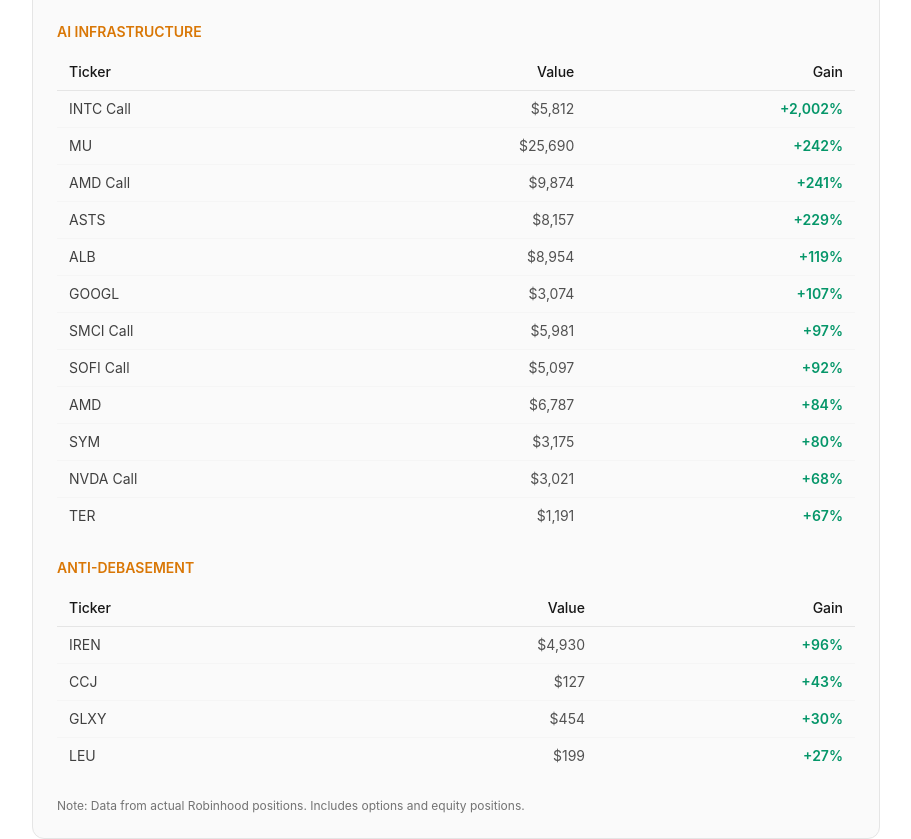
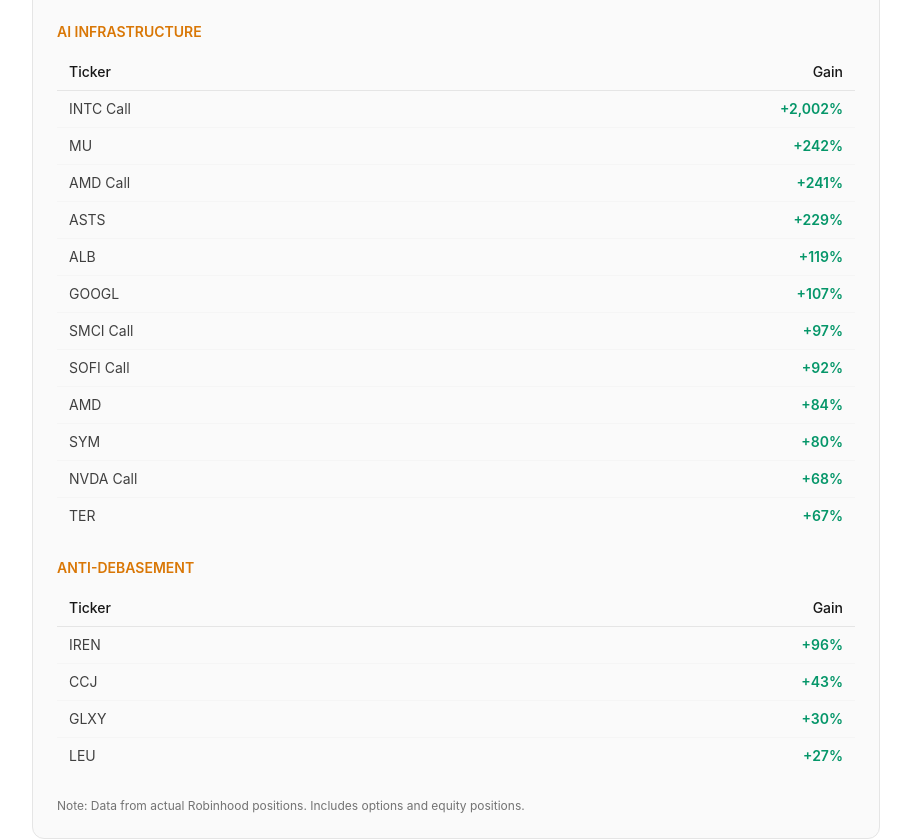
Before and after one commit to DogginitAN/andrewdavidnolan.com, a Next.js app: page /builder-mode in a window 1280 px wide. Shown: the part 1320-2159 px from the top of the page, without its empty margins (184-1095 px from the left). Built offline with nearby package versions, Linux system fonts and the light colour scheme; a web font is replaced by a local one.

Commit message:
Remove value column from holdings tables, show only tickers and gains

```diff
--- a/app/builder-mode/page.tsx
+++ b/app/builder-mode/page.tsx
@@ -81,69 +81,56 @@
                 <thead>
                   <tr className="border-b border-neutral-200 dark:border-neutral-800">
                     <th className="text-left py-2 px-3 font-medium">Ticker</th>
-                    <th className="text-right py-2 px-3 font-medium">Value</th>
                     <th className="text-right py-2 px-3 font-medium">Gain</th>
                   </tr>
                 </thead>
                 <tbody>
                   <tr className="border-b border-neutral-100 dark:border-neutral-900">
                     <td className="py-2 px-3 text-neutral-700 dark:text-neutral-300">INTC Call</td>
-                    <td className="py-2 px-3 text-right text-neutral-600 dark:text-neutral-400">$5,812</td>
                     <td className="py-2 px-3 text-right text-emerald-600 dark:text-emerald-500 font-semibold">+2,002%</td>
                   </tr>
                   <tr className="border-b border-neutral-100 dark:border-neutral-900">
                     <td className="py-2 px-3 text-neutral-700 dark:text-neutral-300">MU</td>
-                    <td className="py-2 px-3 text-right text-neutral-600 dark:text-neutral-400">$25,690</td>
                     <td className="py-2 px-3 text-right text-emerald-600 dark:text-emerald-500 font-semibold">+242%</td>
                   </tr>
                   <tr className="border-b border-neutral-100 dark:border-neutral-900">
                     <td className="py-2 px-3 text-neutral-700 dark:text-neutral-300">AMD Call</td>
-                    <td className="py-2 px-3 text-right text-neutral-600 dark:text-neutral-400">$9,874</td>
                     <td className="py-2 px-3 text-right text-emerald-600 dark:text-emerald-500 font-semibold">+241%</td>
                   </tr>
                   <tr className="border-b border-neutral-100 dark:border-neutral-900">
                     <td className="py-2 px-3 text-neutral-700 dark:text-neutral-300">ASTS</td>
-                    <td className="py-2 px-3 text-right text-neutral-600 dark:text-neutral-400">$8,157</td>
                     <td className="py-2 px-3 text-right text-emerald-600 dark:text-emerald-500 font-semibold">+229%</td>
                   </tr>
                   <tr className="border-b border-neutral-100 dark:border-neutral-900">
                     <td className="py-2 px-3 text-neutral-700 dark:text-neutral-300">ALB</td>
-                    <td className="py-2 px-3 text-right text-neutral-600 dark:text-neutral-400">$8,954</td>
                     <td className="py-2 px-3 text-right text-emerald-600 dark:text-emerald-500 font-semibold">+119%</td>
                   </tr>
                   <tr className="border-b border-neutral-100 dark:border-neutral-900">
                     <td className="py-2 px-3 text-neutral-700 dark:text-neutral-300">GOOGL</td>
-                    <td className="py-2 px-3 text-right text-neutral-600 dark:text-neutral-400">$3,074</td>
                     <td className="py-2 px-3 text-right text-emerald-600 dark:text-emerald-500 font-semibold">+107%</td>
                   </tr>
                   <tr className="border-b border-neutral-100 dark:border-neutral-900">
                     <td className="py-2 px-3 text-neutral-700 dark:text-neutral-300">SMCI Call</td>
-                    <td className="py-2 px-3 text-right text-neutral-600 dark:text-neutral-400">$5,981</td>
                     <td className="py-2 px-3 text-right text-emerald-600 dark:text-emerald-500 font-semibold">+97%</td>
                   </tr>
                   <tr className="border-b border-neutral-100 dark:border-neutral-900">
                     <td className="py-2 px-3 text-neutral-700 dark:text-neutral-300">SOFI Call</td>
-                    <td className="py-2 px-3 text-right text-neutral-600 dark:text-neutral-400">$5,097</td>
                     <td className="py-2 px-3 text-right text-emerald-600 dark:text-emerald-500 font-semibold">+92%</td>
                   </tr>
                   <tr className="border-b border-neutral-100 dark:border-neutral-900">
                     <td className="py-2 px-3 text-neutral-700 dark:text-neutral-300">AMD</td>
-                    <td className="py-2 px-3 text-right text-neutral-600 dark:text-neutral-400">$6,787</td>
                     <td className="py-2 px-3 text-right text-emerald-600 dark:text-emerald-500 font-semibold">+84%</td>
                   </tr>
                   <tr className="border-b border-neutral-100 dark:border-neutral-900">
                     <td className="py-2 px-3 text-neutral-700 dark:text-neutral-300">SYM</td>
-                    <td className="py-2 px-3 text-right text-neutral-600 dark:text-neutral-400">$3,175</td>
                     <td className="py-2 px-3 text-right text-emerald-600 dark:text-emerald-500 font-semibold">+80%</td>
                   </tr>
                   <tr className="border-b border-neutral-100 dark:border-neutral-900">
                     <td className="py-2 px-3 text-neutral-700 dark:text-neutral-300">NVDA Call</td>
-                    <td className="py-2 px-3 text-right text-neutral-600 dark:text-neutral-400">$3,021</td>
                     <td className="py-2 px-3 text-right text-emerald-600 dark:text-emerald-500 font-semibold">+68%</td>
                   </tr>
                   <tr>
                     <td className="py-2 px-3 text-neutral-700 dark:text-neutral-300">TER</td>
-                    <td className="py-2 px-3 text-right text-neutral-600 dark:text-neutral-400">$1,191</td>
                     <td className="py-2 px-3 text-right text-emerald-600 dark:text-emerald-500 font-semibold">+67%</td>
                   </tr>
                 </tbody>
@@ -159,29 +146,24 @@
                 <thead>
                   <tr className="border-b border-neutral-200 dark:border-neutral-800">
                     <th className="text-left py-2 px-3 font-medium">Ticker</th>
-                    <th className="text-right py-2 px-3 font-medium">Value</th>
                     <th className="text-right py-2 px-3 font-medium">Gain</th>
                   </tr>
                 </thead>
                 <tbody>
                   <tr className="border-b border-neutral-100 dark:border-neutral-900">
                     <td className="py-2 px-3 text-neutral-700 dark:text-neutral-300">IREN</td>
-                    <td className="py-2 px-3 text-right text-neutral-600 dark:text-neutral-400">$4,930</td>
                     <td className="py-2 px-3 text-right text-emerald-600 dark:text-emerald-500 font-semibold">+96%</td>
                   </tr>
                   <tr className="border-b border-neutral-100 dark:border-neutral-900">
                     <td className="py-2 px-3 text-neutral-700 dark:text-neutral-300">CCJ</td>
-                    <td className="py-2 px-3 text-right text-neutral-600 dark:text-neutral-400">$127</td>
                     <td className="py-2 px-3 text-right text-emerald-600 dark:text-emerald-500 font-semibold">+43%</td>
                   </tr>
                   <tr className="border-b border-neutral-100 dark:border-neutral-900">
                     <td className="py-2 px-3 text-neutral-700 dark:text-neutral-300">GLXY</td>
-                    <td className="py-2 px-3 text-right text-neutral-600 dark:text-neutral-400">$454</td>
                     <td className="py-2 px-3 text-right text-emerald-600 dark:text-emerald-500 font-semibold">+30%</td>
                   </tr>
                   <tr>
                     <td className="py-2 px-3 text-neutral-700 dark:text-neutral-300">LEU</td>
-                    <td className="py-2 px-3 text-right text-neutral-600 dark:text-neutral-400">$199</td>
                     <td className="py-2 px-3 text-right text-emerald-600 dark:text-emerald-500 font-semibold">+27%</td>
                   </tr>
                 </tbody>
```
